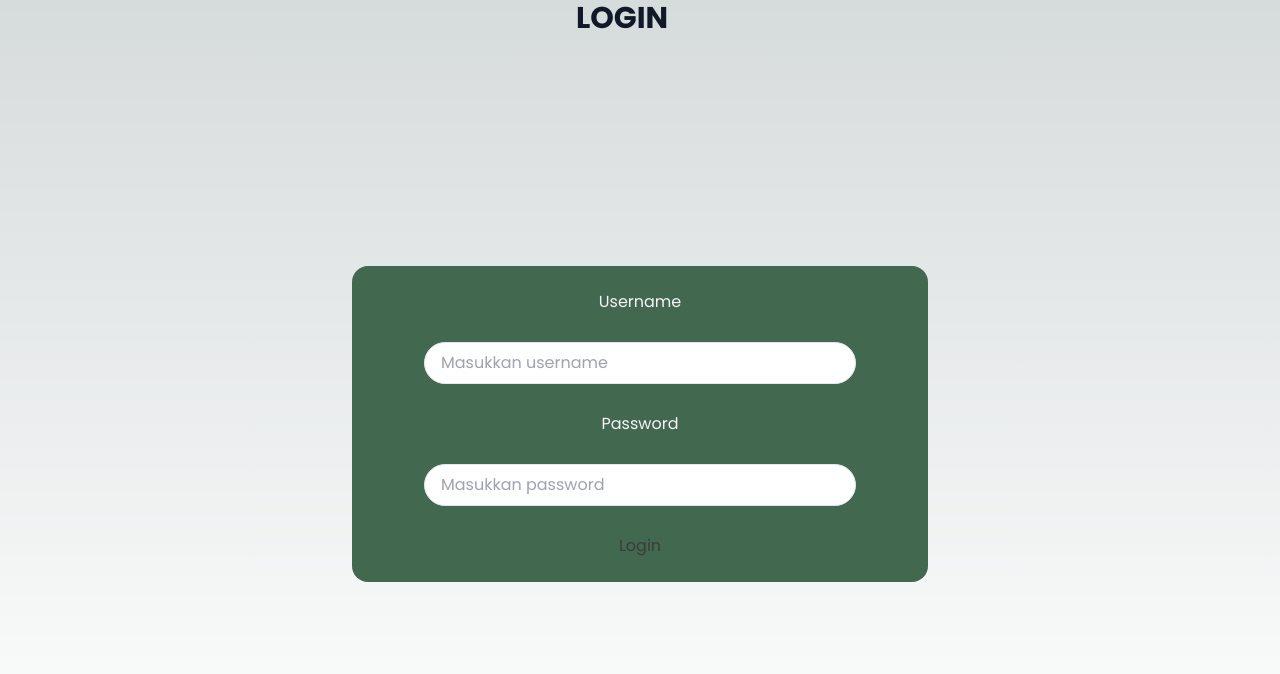
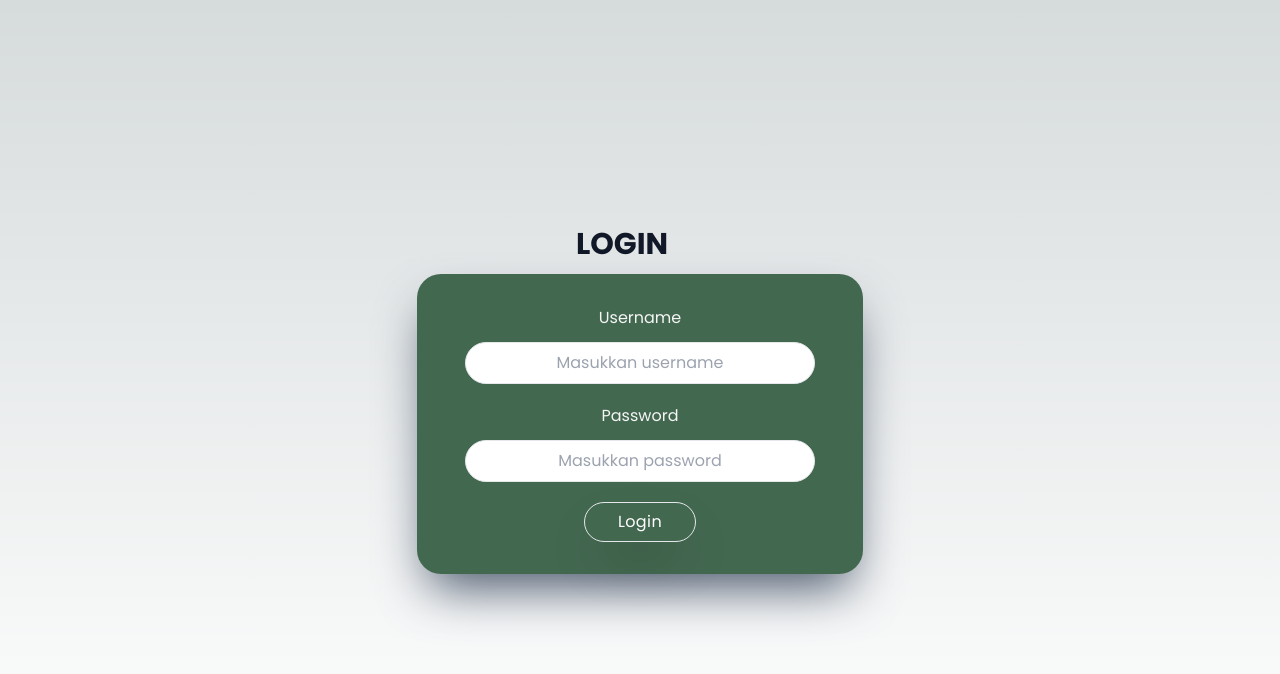
Before and after one commit to agisnarevaldo/layanan-tanggap-masyarakat, a Next.js app: page /login in a window 1280 px wide. Shown: the top 674 px of the page. Built offline with nearby package versions, Linux system fonts and the light colour scheme; some icons are missing.

Commit message:
refactor: Update login form styling and layout

```diff
--- a/app/ui/formLogin.tsx
+++ b/app/ui/formLogin.tsx
@@ -39,16 +39,16 @@ const FormLogin = () => {
   return (
     <form
       onSubmit={handleSubmit}
-      className="flex flex-col gap-4 w-full max-w-xl m-auto"
-      autoComplete="on"
+      className="flex flex-col gap-4 w-full max-w-lg mx-auto"
+      autoComplete="off"
     >
-      <div className="flex flex-col gap-7 items-center bg-primary py-6 rounded-2xl shadow-[rgba(0, 0, 0, 0.4) 0px 30px 90px]">
+      <div className="flex w-max mx-auto flex-col gap-5 items-center bg-primary py-8 rounded-3xl shadow-2xl shadow-slate-600">
         <Label htmlFor="username">Username</Label>
         <Input
           id="username"
           type="text"
           placeholder="Masukkan username"
-          className="w-3/4 m-auto"
+          className="max-w-full mx-12 -mt-2 text-center"
           autoComplete="username"
         />
         <Label htmlFor="password">Password</Label>
@@ -57,13 +57,13 @@ const FormLogin = () => {
           // name="password"
           type="password"
           placeholder="Masukkan password"
-          className="w-3/4 m-auto"
+          className="max-w-full mx-12 -mt-2 text-center"
           autoComplete="current-password"
         />
 
-        <button type="submit" className="w-1/3 m-auto">
+        <Button type="submit" classname="w-1/4 m-auto">
           Login
-        </button>
+        </Button>
       </div>
     </form>
   );
```
